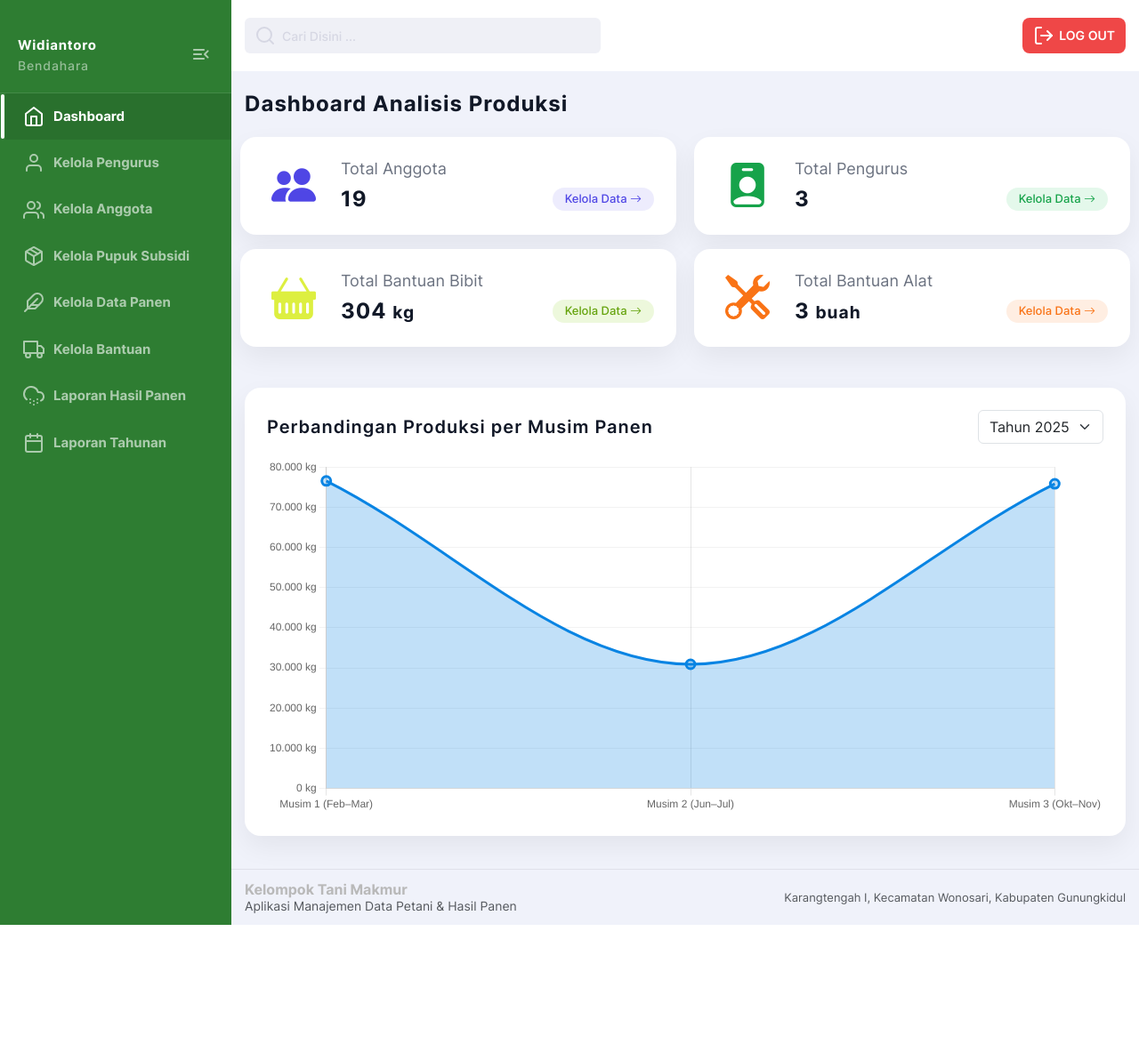
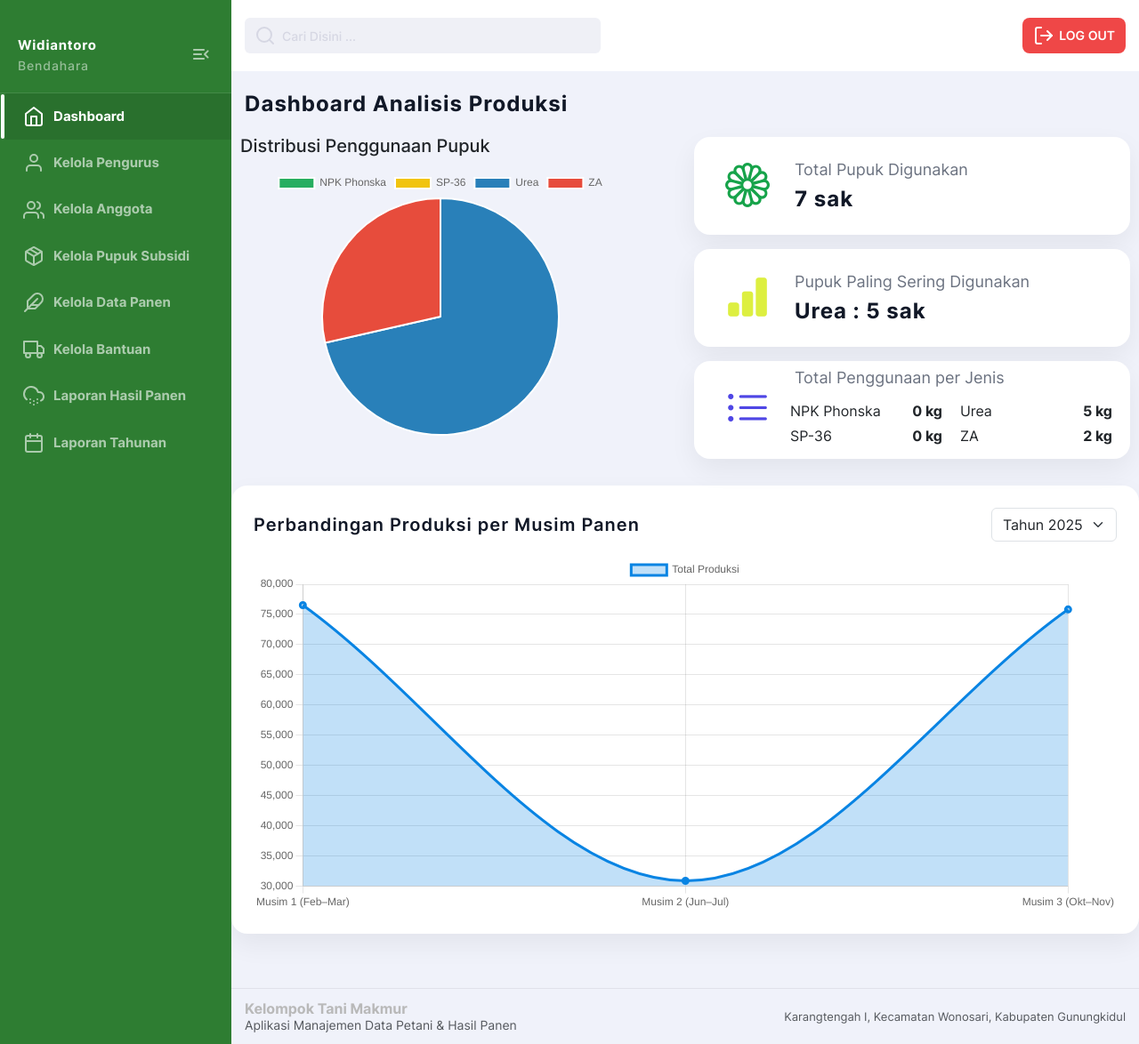
Before and after one commit to vitasuci06/Management-Data-Tani, a PHP site: page /index_pengurus.php in a window 1280 px wide. Shown: the whole page at 89% size. Before the commit the page ends 1040 px from the top, so only its background shows below. Run offline with PHP 8.4, Linux system fonts and the light colour scheme; a user stored in the database is signed in; data comes from the database, SQL or seed files in the repository.

Commit message:
Update index_pengurus.php

```diff
--- a/index_pengurus.php
+++ b/index_pengurus.php
@@ -2,52 +2,64 @@
 include 'header_pengurus.php';
 include 'koneksi.php';
 
-//DATA KPI
+// KPI USER
+
 $queryAnggota  = mysqli_query($koneksi, "SELECT COUNT(*) AS total FROM pengguna WHERE jabatan='Anggota'");
 $totalAnggota  = mysqli_fetch_assoc($queryAnggota)['total'] ?? 0;
 
 $queryPengurus = mysqli_query($koneksi, "SELECT COUNT(*) AS total FROM pengurus");
 $totalPengurus = mysqli_fetch_assoc($queryPengurus)['total'] ?? 0;
 
-// KPI BANTUAN ALAT
-$queryBantuanAlat = mysqli_query($koneksi, "
-    SELECT SUM(jumlah_bantuan) AS total
-    FROM bantuan
-    WHERE jenis_bantuan = 'Alat'
+// DATA PUPUK
+
+// Total pupuk digunakan
+$queryTotalPupuk = mysqli_query($koneksi,"
+    SELECT SUM(jumlah_pupuk) AS total
+    FROM pupuk_subsidi
 ");
-$totalBantuanAlat = mysqli_fetch_assoc($queryBantuanAlat)['total'] ?? 0;
-
-// KPI BANTUAN BIBIT
-$queryBantuanBibit = mysqli_query($koneksi, "
-    SELECT SUM(jumlah_bantuan) AS total
-    FROM bantuan
-    WHERE jenis_bantuan = 'Bibit'
-");
-$totalBantuanBibit = mysqli_fetch_assoc($queryBantuanBibit)['total'] ?? 0;
+$totalPupuk = mysqli_fetch_assoc($queryTotalPupuk)['total'] ?? 0;
 
 
-//  BAGIAN 2: DATA GRAFIK MULTI MUSIM
+// Ambil SEMUA jenis pupuk dari kuota_pupuk
+$queryJenis = mysqli_query($koneksi,"
+    SELECT
+        k.jenis_pupuk,
+        COALESCE(SUM(p.jumlah_pupuk),0) AS total
+    FROM kuota_pupuk k
+    LEFT JOIN pupuk_subsidi p
+        ON k.jenis_pupuk = p.jenis_pupuk
+    GROUP BY k.jenis_pupuk
+");
+
+$dataPie = [];
+$jenisTerbanyak = "-";
+$totalTerbanyak = 0;
+
+while ($row = mysqli_fetch_assoc($queryJenis)) {
+
+    $dataPie[] = $row;
+
+    if ($row['total'] > $totalTerbanyak) {
+        $jenisTerbanyak = $row['jenis_pupuk'];
+        $totalTerbanyak = $row['total'];
+    }
+}
+
+// DATA GRAFIK PANEN
+
 $tahun_range = range(2020, 2025);
 
 $config_musim = [
-    'musim1' => [
-        'bulan' => 'IN (2,3)',
-        'label' => 'Musim 1 (Feb–Mar)'
-    ],
-    'musim2' => [
-        'bulan' => 'IN (6,7)',
-        'label' => 'Musim 2 (Jun–Jul)'
-    ],
-    'musim3' => [
-        'bulan' => 'IN (10,11)',
-        'label' => 'Musim 3 (Okt–Nov)'
-    ]
+    'musim1' => ['bulan' => 'IN (2,3)'],
+    'musim2' => ['bulan' => 'IN (6,7)'],
+    'musim3' => ['bulan' => 'IN (10,11)']
 ];
 
 $data_chart = [];
 
 foreach ($tahun_range as $tahun) {
     foreach ($config_musim as $key => $conf) {
+
         $sql = "
             SELECT SUM(jumlah_panen) AS total
             FROM hasil_panen
@@ -61,170 +73,285 @@ foreach ($tahun_range as $tahun) {
         $data_chart[$tahun][$key] = (float)($row['total'] ?? 0);
     }
 }
+
 ?>
 
 <main class="main users chart-page">
 <div class="container">
+
 <h2 class="main-title">Dashboard Analisis Produksi</h2>
 
-        <div class="row mb-20">
-            <!-- Anggota -->
-            <div class="col-md-6 mb-3">
+<div class="row mb-4">
+
+<!-- PIE CHART -->
+<div class="col-md-6">
+
+<h5 class="mb-3">Distribusi Penggunaan Pupuk</h5>
+
+<div style="height:300px; max-width:450px;">
+<canvas id="pieChart"></canvas>
+</div>
+
+</div>
+
+<!--KPI PUPUK -->
+<div class="col-md-6">
+
+<!-- TOTAL PUPUK -->
+<div class="kpi-card mb-3">
+
+<div class="kpi-icon-green">
+<i class="bi bi-flower1"></i>
+</div>
+
+<div class="kpi-content">
+<p>Total Pupuk Digunakan</p>
+
+<div class="kpi-row">
+<h2><?= number_format($totalPupuk,0,',','.') ?> sak</h2>
+</div>
+
+</div>
+</div>
+
+<!-- PUPUK TERBANYAK -->
+<div class="kpi-card mb-3">
+
+<div class="kpi-icon-yellow">
+<i class="bi bi-bar-chart-fill"></i>
+</div>
+
+<div class="kpi-content">
+<p>Pupuk Paling Sering Digunakan</p>
+
+<div class="kpi-row">
+<h2><?= $jenisTerbanyak ?> :
+<?= number_format($totalTerbanyak,0,',','.') ?> sak</h2>
+
+</div>
+
+</div>
+</div>
+
+<!-- TOTAL PER JENIS -->
 <div class="kpi-card">
+
 <div class="kpi-icon-purple">
-                        <i class="bi bi-people-fill"></i>
+<i class="bi bi-list-ul"></i>
 </div>
+
 <div class="kpi-content">
-                        <p>Total Anggota</p>
-                        <div class="kpi-row">
-                            <h2><?= $totalAnggota ?></h2>
-                            <a href="kelola_anggota.php" class="kpi-btn purple">
-                                Kelola Data <i class="bi bi-arrow-right"></i>
-                            </a>
+
+<p class="mb-3">Total Penggunaan per Jenis</p>
+
+<div class="row">
+
+<?php
+$half = ceil(count($dataPie)/2);
+$left = array_slice($dataPie,0,$half);
+$right = array_slice($dataPie,$half);
+?>
+
+<!-- KOLOM KIRI -->
+<div class="col-6">
+
+<?php foreach($left as $d): ?>
+
+<div class="d-flex justify-content-between mb-1">
+
+<span><?= $d['jenis_pupuk'] ?></span>
+
+<strong><?= number_format($d['total'],0,',','.') ?> kg</strong>
+
+</div>
+
+<?php endforeach; ?>
+
+</div>
+
+<!-- KOLOM KANAN -->
+<div class="col-6">
+
+<?php foreach($right as $d): ?>
+
+<div class="d-flex justify-content-between mb-1">
+
+<span><?= $d['jenis_pupuk'] ?></span>
+
+<strong><?= number_format($d['total'],0,',','.') ?> kg</strong>
+
+</div>
+
+<?php endforeach; ?>
+
+</div>
+
 </div>
 </div>
 </div>
 </div>
 
-            <!-- Pengurus -->
-            <div class="col-md-6 mb-3">
-                <div class="kpi-card">
-                    <div class="kpi-icon-green">
-                        <i class="bi bi-person-badge-fill"></i>
-                    </div>
-                    <div class="kpi-content">
-                        <p>Total Pengurus</p>
-                        <div class="kpi-row">
-                            <h2><?= $totalPengurus ?></h2>
-                            <a href="kelola_pengurus.php" class="kpi-btn green">
-                                Kelola Data <i class="bi bi-arrow-right"></i>
-                            </a>
-                        </div>
-                    </div>
-                </div>
-            </div>
-
-            <!-- Bantuan Bibit -->
-            <div class="col-md-6 mb-3">
-                <div class="kpi-card">
-                    <div class="kpi-icon-yellow">
-                        <i class="bi bi-basket-fill"></i>
-                    </div>
-                    <div class="kpi-content">
-                        <p>Total Bantuan Bibit</p>
-                        <div class="kpi-row">
-                            <h2><?= number_format($totalBantuanBibit, 0, ',', '.') ?> <small>kg</small></h2>
-                            <a href="kelola_bantuan.php?jenis=2" class="kpi-btn yellow">
-                                Kelola Data <i class="bi bi-arrow-right"></i>
-                            </a>
-                        </div>
-                    </div>
-                </div>
-            </div>
-
-            <!-- Bantuan Alat -->
-            <div class="col-md-6 mb-3">
-                <div class="kpi-card">
-                    <div class="kpi-icon-orange">
-                        <i class="bi bi-tools"></i>
-                    </div>
-                    <div class="kpi-content">
-                        <p>Total Bantuan Alat</p>
-                        <div class="kpi-row">
-                            <h2><?= number_format($totalBantuanAlat, 0, ',', '.') ?> <small>buah</small></h2>
-                            <a href="kelola_bantuan.php?jenis=1" class="kpi-btn orange">
-                                Kelola Data <i class="bi bi-arrow-right"></i>
-                            </a>
-                        </div>
-                    </div>
-                </div>
-            </div>
-        </div>
+<!-- CHART PANEN -->
 
 <div class="white-block p-20 chart-box">
+
 <div class="chart-header mb-3">
+
 <h3 class="chart-title">Perbandingan Produksi per Musim Panen</h3>
 
 <select id="filterTahun" class="form-select filter-tahun">
+
 <?php foreach ($tahun_range as $th): ?>
+
 <option value="<?= $th ?>" <?= $th == 2025 ? 'selected' : '' ?>>
+
 Tahun <?= $th ?>
+
 </option>
+
 <?php endforeach; ?>
+
 </select>
+
 </div>
 
 <div style="height:400px;">
 <canvas id="hasilPanenChart"></canvas>
 </div>
+
 </div>
+
 </div>
 </main>
 
 <script src="https://cdn.jsdelivr.net/npm/chart.js"></script>
 
 <script>
+
+// PIE CHART
+
+const pieData = <?= json_encode($dataPie) ?>;
+
+const pieLabels = pieData.map(item => item.jenis_pupuk);
+const pieValues = pieData.map(item => item.total);
+
+new Chart(document.getElementById('pieChart'), {
+
+type: 'pie',
+
+data: {
+
+labels: pieLabels,
+
+datasets: [{
+
+data: pieValues,
+
+backgroundColor: [
+
+'#27ae60',
+'#f1c40f',
+'#2980b9',
+'#e74c3c',
+'#8e44ad',
+'#16a085'
+
+]
+
+}]
+
+},
+
+options: {
+
+responsive:true,
+
+maintainAspectRatio:false,
+
+plugins: {
+
+legend: {
+
+position: 'top'
+
+}
+
+}
+
+}
+
+});
+
+// LINE CHART PANEN
+
 const dataChart = <?= json_encode($data_chart) ?>;
+
 const ctx = document.getElementById('hasilPanenChart');
 
 let chartPanen = new Chart(ctx, {
+
 type: 'line',
+
 data: {
+
 labels: ['Musim 1 (Feb–Mar)', 'Musim 2 (Jun–Jul)', 'Musim 3 (Okt–Nov)'],
+
 datasets: [{
+
 label: 'Total Produksi',
+
 data: [],
+
 borderColor: '#0984e3',
-            backgroundColor: 'transparent',
+
 backgroundColor: 'rgba(9, 132, 227, 0.25)',
+
 fill: true,
+
 borderWidth: 3,
-            tension: 0.35,
-            pointRadius: 5,
-            pointHoverRadius: 7
+
+tension: 0.35
+
 }]
+
 },
+
 options: {
+
 responsive: true,
-        maintainAspectRatio: false,
-        plugins: {
-            legend: { display: false },
-            tooltip: {
-                callbacks: {
-                    label: ctx =>
-                        ctx.parsed.y.toLocaleString('id-ID') + ' kg'
+
+maintainAspectRatio: false
+
 }
-            }
-        },
-        scales: {
-            y: {
-                beginAtZero: true,
-                ticks: {
-                    callback: val => val.toLocaleString('id-ID') + ' kg'
-                },
-                grid: {
-                    color: 'rgba(0,0,0,0.05)'
-                }
-            }
-        }
-    }
+
 });
 
+
 function updateChart(tahun) {
+
 chartPanen.data.datasets[0].data = [
+
 dataChart[tahun].musim1,
 dataChart[tahun].musim2,
 dataChart[tahun].musim3
+
 ];
+
 chartPanen.update();
+
 }
 
-// LOAD DEFAULT
+
 updateChart(document.getElementById('filterTahun').value);
 
-// EVENT DROPDOWN
-document.getElementById('filterTahun').addEventListener('change', function () {
+
+document.getElementById('filterTahun')
+.addEventListener('change', function () {
+
 updateChart(this.value);
+
 });
+
 </script>
+
 <?php include 'footer.php'; ?>
```
Lines whose indentation alone changed are shown as unchanged.
